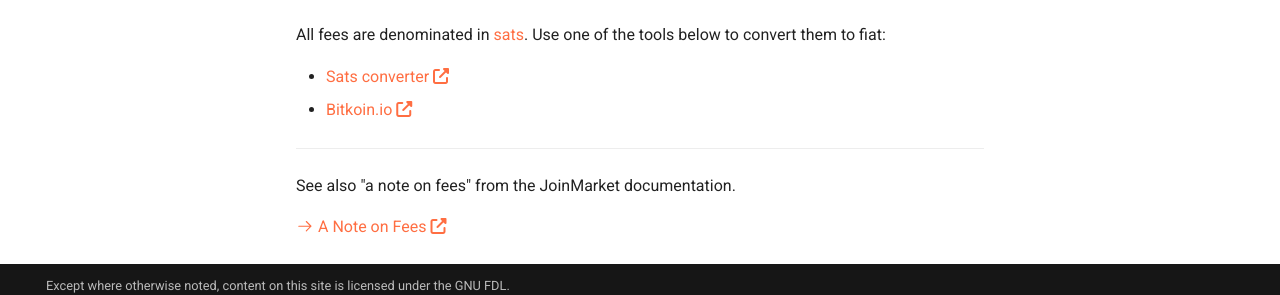
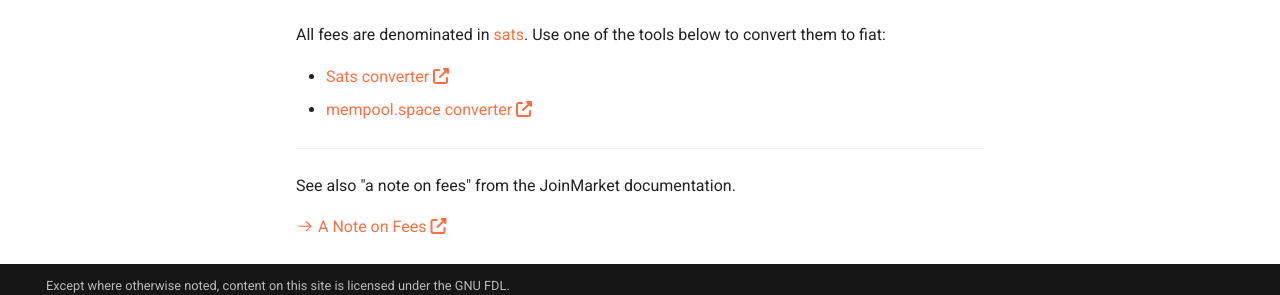
Before and after one commit to joinmarket-webui/jamdocs, an MkDocs documentation site: the page built from docs/market/fees.md, in a window 1280 px wide and 900 px high, scrolled down 953 px. Shown: the part 570-865 px from the top of the window. Built offline with MkDocs 1.6.1 and Material for MkDocs 9.7.7, drawn with Linux system fonts in a browser that asks for light colours; nearby versions of some CDN libraries; comment, search, counter and statistics services are not loaded.

```diff
--- a/docs/market/fees.md
+++ b/docs/market/fees.md
@@ -80,7 +80,7 @@
 All fees are denominated in [sats][sats]. Use one of the tools below to convert them to fiat:
 
 - [Sats converter](https://bitcoiner.guide/convert/)
-- [Bitkoin.io](https://bitkoin.io/)
+- [mempool.space converter](https://mempool.space/tools/calculator)
 
 [sats]: /glossary/#sats
 
```
